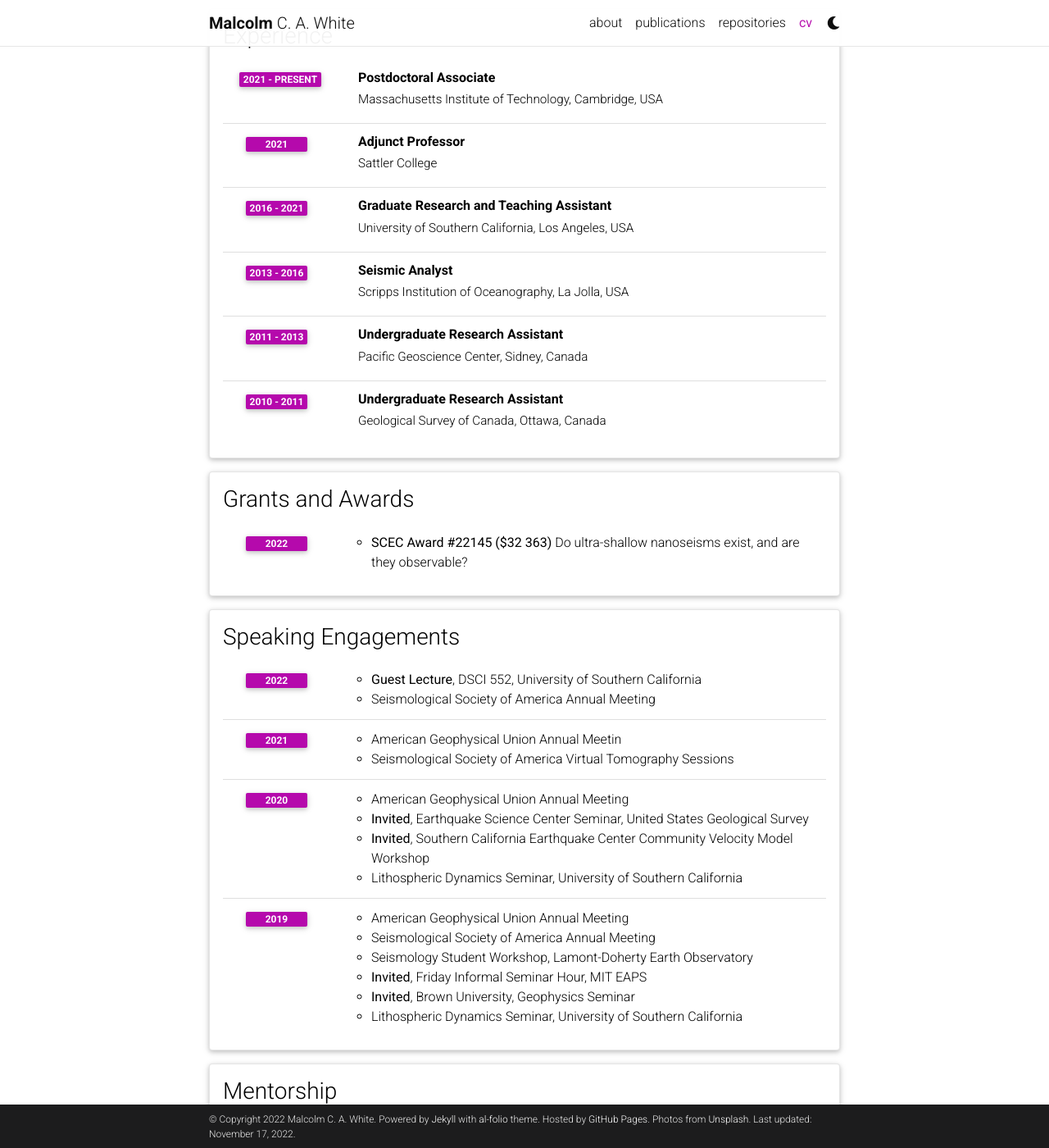
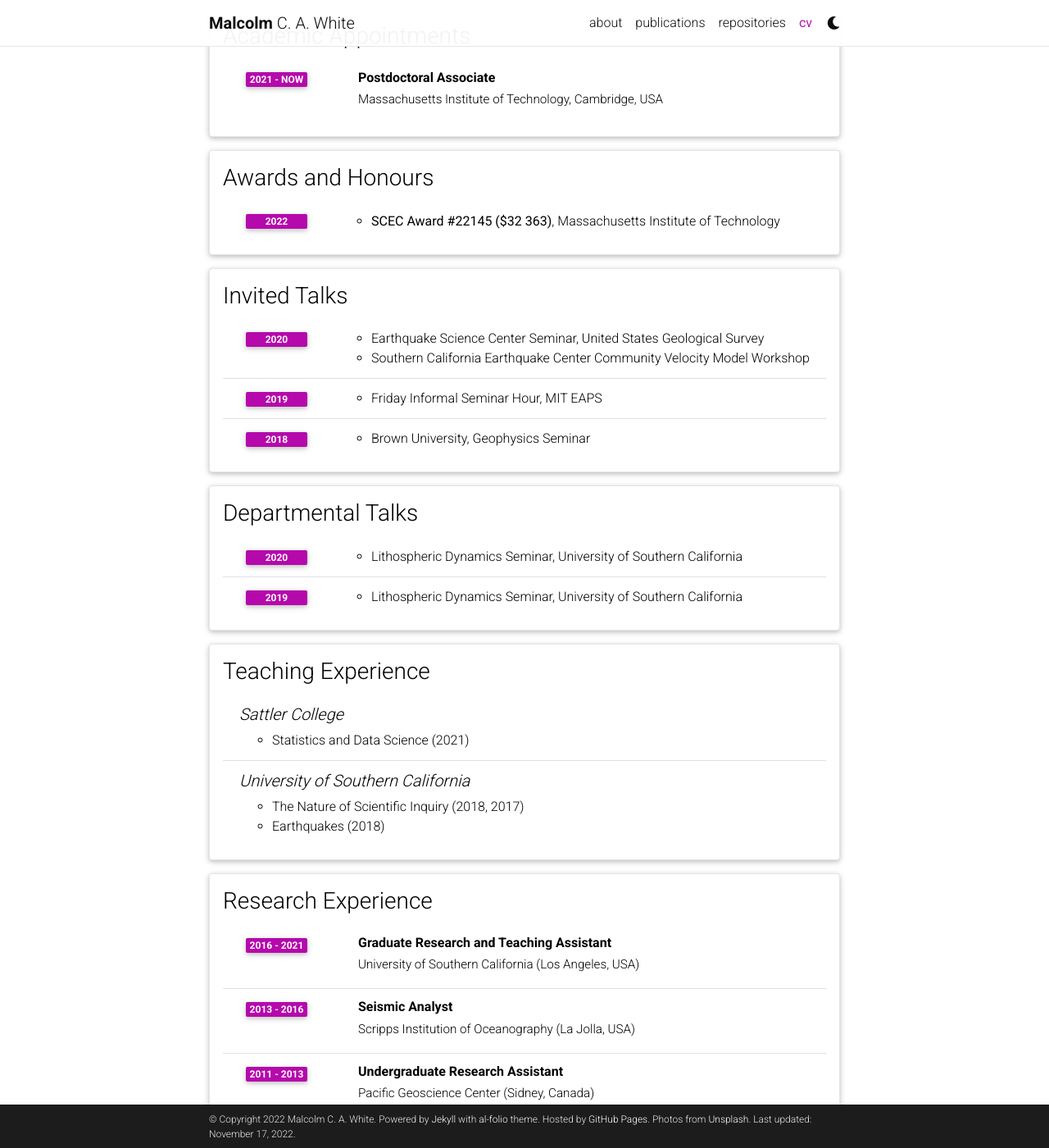
Before and after one commit to malcolmw/al-folio, a Jekyll site: the page built from _pages/cv.md, in a window 1280 px wide and 1400 px high, scrolled down 633 px. Shown: the whole window at 82% size. Built offline with Jekyll 4.4.1, drawn with Linux system fonts in a browser that asks for light colours; comment, search, counter and statistics services are not loaded; a style sheet for code colours, icons or effects is not loaded; some of the changed text lies outside the part shown.

Commit message:
Update CV.

```diff
--- a/_data/cv.yml
+++ b/_data/cv.yml
@@ -11,151 +11,111 @@
 - title: Education
   type: time_table
   contents:
-    - title: PhD in Geological Sciences
-      institution: University of Southern California, Los Angeles, USA
+    - title: PhD, Geological Sciences
+      institution: University of Southern California (Los Angeles, USA)
       year: 2021
-      # description:
-      #   - Description 1.
-      #   - Description 2.
-      #   - title: Description 3.
-      #     contents:
-      #       - Sub-description 1.
-      #       - Sub-description 2.
-    - title: BSc in Computational Geophysics
-      institution: Carleton University, Ottawa, Canada
+    - title: BSc, Computational Geophysics
+      institution: Carleton University (Ottawa, Canada)
       year: 2013
-- title: Experience
+- title: Academic Appointments
   type: time_table
   contents:
     - title: Postdoctoral Associate
       institution: Massachusetts Institute of Technology, Cambridge, USA
-      year: 2021 - present
-    - title: Adjunct Professor
-      institution: Sattler College
-      year: 2021
-    - title: Graduate Research and Teaching Assistant
-      institution: University of Southern California, Los Angeles, USA
-      year: 2016 - 2021
-    - title: Seismic Analyst
-      institution: Scripps Institution of Oceanography, La Jolla, USA
-      year: 2013 - 2016
-    - title: Undergraduate Research Assistant
-      institution: Pacific Geoscience Center, Sidney, Canada
-      year: 2011 - 2013
-    - title: Undergraduate Research Assistant
-      institution: Geological Survey of Canada, Ottawa, Canada
-      year: 2010 - 2011
-- title: Grants and Awards
+      year: 2021 - now
+      #- title: Publications
+      #  type: nested_list
+      #  contents:
+      #    - title: Manuscripts Under Review
+      #      items:
+      #        - Description 1.
+      #        - Description 2.
+      #    - title: Refereed Journal Articles
+      #      items:
+      #        - Description 1.
+      #        - Description 2.
+- title: Awards and Honours
   type: time_table
   contents:
     - year: 2022
       items:
-        - '<b>SCEC Award #22145 ($32 363)</b> Do ultra-shallow nanoseisms exist, and are they observable?'
-- title: Speaking Engagements
+        - '<b>SCEC Award #22145 ($32 363)</b>, Massachusetts Institute of Technology'
+- title: Invited Talks
   type: time_table
   contents:
-    - year: 2022
-      items:
-        - <b>Guest Lecture</b>, DSCI 552, University of Southern California
-        - Seismological Society of America Annual Meeting
-    - year: 2021
-      items:
-        - American Geophysical Union Annual Meetin
-        - Seismological Society of America Virtual Tomography Sessions
     - year: 2020
       items:
-        - American Geophysical Union Annual Meeting
-        - <b>Invited</b>, Earthquake Science Center Seminar, United States Geological Survey
-        - <b>Invited</b>, Southern California Earthquake Center Community Velocity Model Workshop
+        - Earthquake Science Center Seminar, United States Geological Survey
+        - Southern California Earthquake Center Community Velocity Model Workshop
+    - year: 2019
+      items:
+        - Friday Informal Seminar Hour, MIT EAPS
+    - year: 2018
+      items:
+        - Brown University, Geophysics Seminar
+- title: Departmental Talks
+  type: time_table
+  contents:
+    - year: 2020
+      items:
         - Lithospheric Dynamics Seminar, University of Southern California
     - year: 2019
       items:
-        - American Geophysical Union Annual Meeting
-        - Seismological Society of America Annual Meeting
-        - Seismology Student Workshop, Lamont-Doherty Earth Observatory
-        - <b>Invited</b>, Friday Informal Seminar Hour, MIT EAPS
-        - <b>Invited</b>, Brown University, Geophysics Seminar
         - Lithospheric Dynamics Seminar, University of Southern California
+- title: Teaching Experience
+  type: nested_list
+  contents:
+    - title: Sattler College
+      items:
+        - Statistics and Data Science (2021)
+    - title: University of Southern California
+      items:
+        - The Nature of Scientific Inquiry (2018, 2017)
+        - Earthquakes (2018)
+- title: Research Experience
+  type: time_table
+  contents:
+    - title: Graduate Research and Teaching Assistant
+      institution: University of Southern California (Los Angeles, USA)
+      year: 2016 - 2021
+    - title: Seismic Analyst
+      institution: Scripps Institution of Oceanography (La Jolla, USA)
+      year: 2013 - 2016
+    - title: Undergraduate Research Assistant
+      institution: Pacific Geoscience Center  (Sidney, Canada)
+      year: 2011 - 2013
+    - title: Undergraduate Research Assistant
+      institution: Geological Survey of Canada (Ottawa, Canada)
+      year: 2010 - 2011
+- title: Service to Profession
+  type: list
+  contents:
+    - Referee, <i>Tectonics</i> (2021)
+    - Referee, <i>Geophysical Journal International</i> (2021)
+    - Referee, <i>Physics of the Earth and Planetary Interiors</i> (2021)
+    - Referee, <i>Pure and Applied Geophysics</i> (2021)
+    - Referee, <i>Seismological Research Letters</i> (2021)
+    - Referee, <i>Geophysical Journal International</i> (2020)
+    - Referee, <i>Public Library of Science</i> (2020)
+- title: Service to Department
+  type: list
+  contents:
+      - Organizing Commitee, MIT EAPS Department Lecture Series (2022)
 - title: Mentorship
   type: time_table
   contents:
     - title: Ryan Zaff
       institution: Undergraduate, Pennsylvania State University
-      year: 2022 - present
+      year: 2022 - now
     - title: Kevin Krahn
       institution: Undergraduate, Sattler College
-      year: 2021 - present
-- title: Teaching
-  type: time_table
-  contents:
-    - title: Statistics and Data Science
-      institution: Adjunct Professor, Sattler College
-      year: 2021
-    - title: The Nature of Scientific Inquiry
-      institution: Teaching Assistant, University of Southern California
-      year: 2018
-    - title: Earthquakes
-      institution: Teaching Assistant, University of Southern California
-      year: 2018
-    - title: The Nature of Scientific Inquiry
-      institution: Teaching Assistant, University of Southern California
-      year: 2017
+      year: 2021 - now
 - title: Professional Society Memberships
   type: time_table
   contents:
-    - year: 2016 - present
+    - year: 2015 - now
       items:
         - American Geophysical Union
+    - year: 2016 - now
+      items:
         - Seismological Society of America
-- title: Service
-  type: time_table
-  contents:
-    - year: 2022
-      items:
-        - <b>Organizing Commitee</b>, MIT EAPS Department Lecture Series
-    - year: 2021
-      items:
-        - <b>Referee</b>, Tectonics
-        - <b>Referee</b>, Geophysical Journal International
-        - <b>Referee</b>, Physics of the Earth and Planetary Interiors
-        - <b>Referee</b>, Pure and Applied Geophysics
-        - <b>Referee</b>, Seismological Research Letters
-    - year: 2020
-      items:
-        - <b>Referee</b>, Geophysical Journal International
-        - <b>Referee</b>, Public Library of Science
-
-          #- title: Open Source Projects
-          #  type: time_table
-          #  contents:
-          #    - title: <a href="https://github.com/alshedivat/al-folio">al-folio</a>
-          #      year: 2015-now
-          #      description: A beautiful, simple, clean, and responsive Jekyll theme for academics.
-          #
-          #- title: Honors and Awards
-          #  type: time_table
-          #  contents:
-          #    - year: 1921
-          #      items:
-          #        - Nobel Prize in Physics
-          #        - Matteucci Medal
-          #    - year: 2029
-          #      items:
-          #        - Max Planck Medal
-          #
-          #- title: Academic Interests
-          #  type: nested_list
-          #  contents:
-          #    - title: Topic 1.
-          #      items:
-          #        - Description 1.
-          #        - Description 2.
-          #    - title: Topic 2.
-          #      items:
-          #        - Description 1.
-          #        - Description 2.
-          #
-          #- title: Other Interests
-          #  type: list
-          #  contents:
-          #    - <u>Hobbies:</u> Hobby 1, Hobby 2, etc.
```
